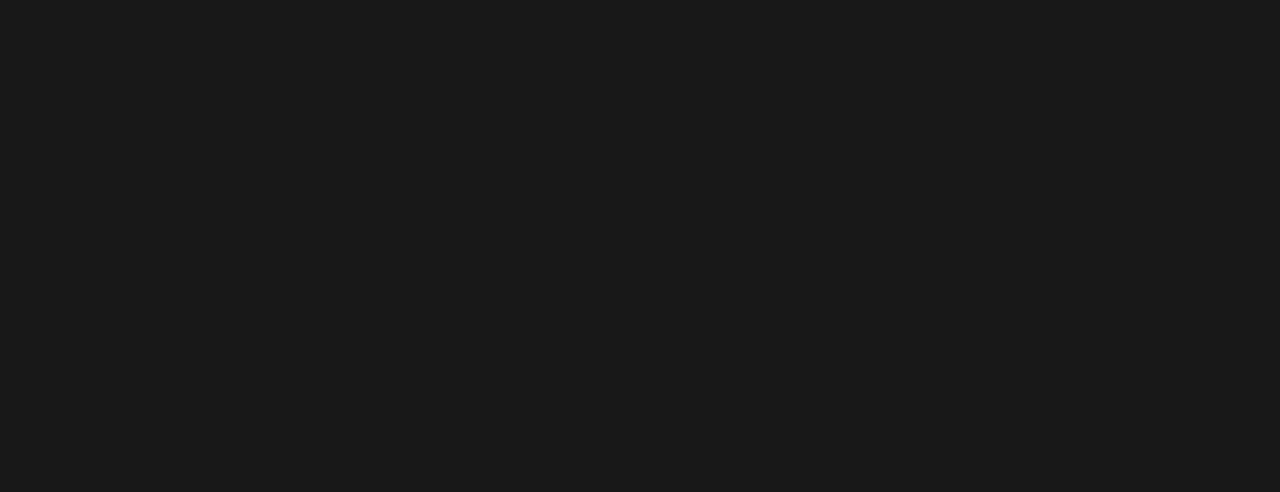
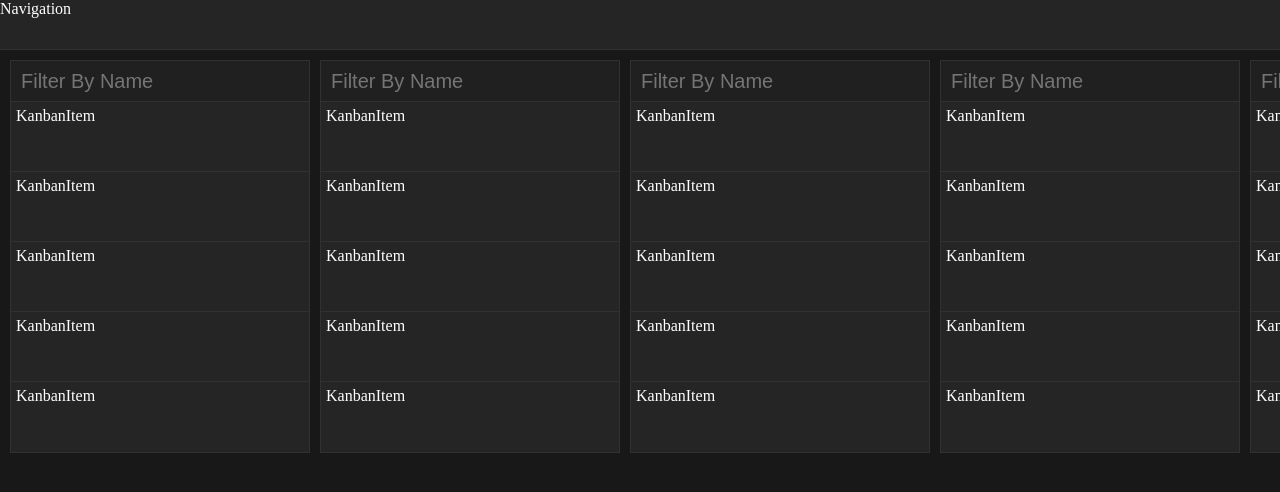
Before and after one commit to PawelPyc154/Kanban2, a React (Create React App) app: page /Kanban in a window 1280 px wide. Shown: the top 492 px of the page. Built offline with nearby package versions, Linux system fonts and the light colour scheme.

Commit message:
add style to board

```diff
--- a/src/components/App.tsx
+++ b/src/components/App.tsx
@@ -1,11 +1,13 @@
 import React from 'react';
 import { createGlobalStyle } from 'styled-components';
 import Pages from './pages/Pages';
+import Navigation from './layout/navigation/Navigation';
 
 function App() {
   return (
     <>
       <GlobalStyle />
+      <Navigation />
       <Pages />
     </>
   );
--- /dev/null
+++ b/src/components/layout/navigation/Navigation.tsx
@@ -0,0 +1,16 @@
+import React from 'react';
+import styled from 'styled-components';
+
+export interface NavigationProps {}
+
+const Navigation: React.FC<NavigationProps> = () => <Nav>Navigation</Nav>;
+
+export default Navigation;
+
+const Nav = styled.nav`
+  background-color: #252525;
+  position: fixed;
+  height: 50px;
+  width: 100%;
+  border-bottom: 1px solid rgb(49, 49, 49);
+`;
--- a/src/components/pages/Pages.tsx
+++ b/src/components/pages/Pages.tsx
@@ -1,4 +1,4 @@
-import React from 'react';
+import React, { Suspense } from 'react';
 import { Switch, Route, Redirect } from 'react-router-dom';
 
 const Kanban = React.lazy(() => import('./kanban/Kanban'));
@@ -6,10 +6,12 @@
 export interface PagesProps {}
 
 const Pages: React.FC<PagesProps> = () => (
-  <Switch>
-    <Redirect from="/" to="/Kanban" />
-    <Route path="/Kanban" component={Kanban} />
-  </Switch>
+  <Suspense fallback={<div>Loading...</div>}>
+    <Switch>
+      <Redirect exact from="/" to="/Kanban" />
+      <Route path="/Kanban" component={Kanban} />
+    </Switch>
+  </Suspense>
 );
 
 export default Pages;
--- a/src/components/pages/kanban/Kanban.tsx
+++ b/src/components/pages/kanban/Kanban.tsx
@@ -1,7 +1,41 @@
 import React from 'react';
+import styled from 'styled-components';
+import KanbanCard from './components/KanbanCard';
 
 export interface KanbanProps {}
 
-const Kanban: React.FC<KanbanProps> = () => <div>Kanban</div>;
+const Kanban: React.FC<KanbanProps> = () => (
+  <Main>
+    <KanbanCard />
+    <KanbanCard />
+    <KanbanCard />
+    <KanbanCard />
+    <KanbanCard />
+    <KanbanCard />
+    <KanbanCard />
+    <KanbanCard />
+    <KanbanCard />
+    <KanbanCard />
+  </Main>
+);
 
 export default Kanban;
+
+const Main = styled.main`
+  padding: calc(50px + 10px) 10px 10px;
+  overflow-x: auto;
+  display: grid;
+  grid-auto-flow: column;
+  grid-gap: 10px;
+  height: 100vh;
+
+  &::-webkit-scrollbar {
+    height: 8px;
+  }
+  &::-webkit-scrollbar-track {
+    background: #252525;
+  }
+  &::-webkit-scrollbar-thumb {
+    background: grey;
+  }
+`;
--- /dev/null
+++ b/src/components/pages/kanban/components/KanbanCard.tsx
@@ -0,0 +1,63 @@
+import React from 'react';
+import styled from 'styled-components';
+import KanbanItem from './KanbanItem';
+
+export interface KanbanCardProps {}
+
+const KanbanCard: React.FC<KanbanCardProps> = () => {
+  const items = ['test1', 'test2', 'test3', 'test4', 'test5'];
+  return (
+    <Container>
+      <Wrapper>
+        <Header>
+          <InputNameCard type="text" placeholder="Filter By Name" />
+        </Header>
+
+        {items.map((item) => (
+          <KanbanItem key={item} />
+        ))}
+      </Wrapper>
+    </Container>
+  );
+};
+
+export default KanbanCard;
+
+const Container = styled.div`
+  width: 300px;
+  display: flex;
+  flex-direction: column;
+  height: calc(100vh - 75px);
+`;
+const Wrapper = styled.section`
+  overflow-y: auto;
+  border: 1px solid rgb(49, 49, 49);
+  &::-webkit-scrollbar {
+    width: 8px;
+  }
+  &::-webkit-scrollbar-track {
+    background: #252525;
+  }
+  &::-webkit-scrollbar-thumb {
+    background: grey;
+  }
+`;
+const Header = styled.header`
+  border-bottom: 1px solid #313131;
+  background-color: #313131;
+`;
+
+const InputNameCard = styled.input`
+  width: calc(100%);
+  height: 40px;
+  border: none;
+  background-color: #202020;
+  color: white;
+  font-size: 20px;
+  padding: 10px;
+
+  &:focus {
+    border: 1px solid white;
+    outline: none;
+  }
+`;
--- /dev/null
+++ b/src/components/pages/kanban/components/KanbanItem.tsx
@@ -0,0 +1,20 @@
+import React from 'react';
+import styled from 'styled-components';
+
+export interface KanbanItemProps {}
+
+const KanbanItem: React.FC<KanbanItemProps> = () => <Container>KanbanItem</Container>;
+
+export default KanbanItem;
+
+const Container = styled.section`
+  height: 70px;
+  background-color: #252525;
+  padding: 5px;
+  &:hover {
+    background-color: #313131;
+  }
+  &:not(:last-child) {
+    border-bottom: 1px solid rgb(49, 49, 49);
+  }
+`;
```
